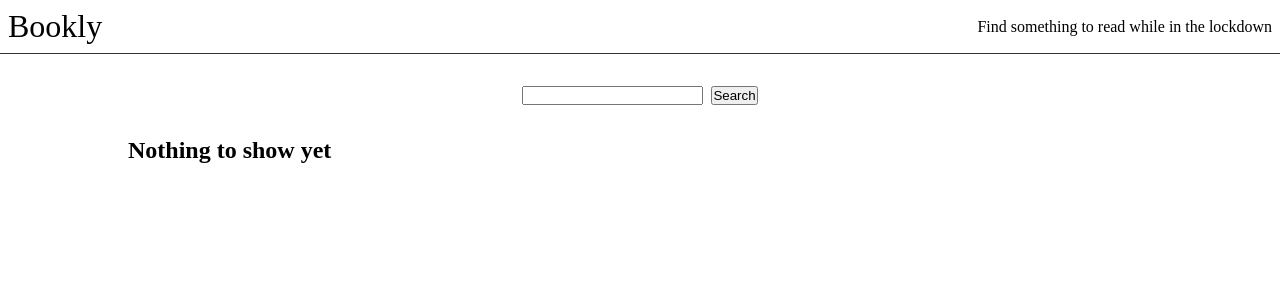
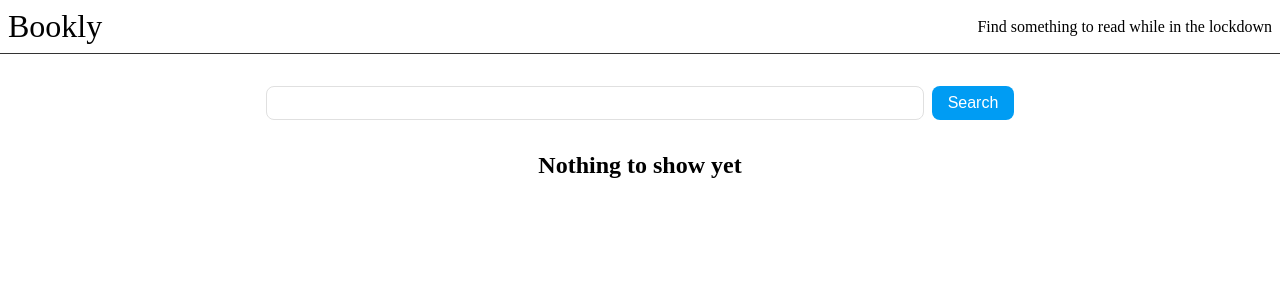
Before and after one commit to Serj1c/book-app-ya-trainee, a React (Create React App) app: page / in a window 1280 px wide. Shown: the top 300 px of the page. Built offline with nearby package versions, Linux system fonts and the light colour scheme.

Commit message:
modal + several amendments

```diff
--- a/package.json
+++ b/package.json
@@ -13,6 +13,7 @@
     "axios": "^0.21.1",
     "react": "^17.0.2",
     "react-dom": "^17.0.2",
+    "react-modal": "^3.13.1",
     "react-redux": "^7.2.3",
     "react-router-dom": "^5.2.0",
     "react-scripts": "4.0.3",
@@ -48,6 +49,7 @@
     ]
   },
   "devDependencies": {
+    "@types/react-modal": "^3.12.0",
     "@types/react-router-dom": "^5.1.7",
     "@types/uuid": "^8.3.0"
   }
--- a/src/components/Book/Book.module.css
+++ b/src/components/Book/Book.module.css
@@ -1,13 +1,29 @@
 .card {
+    display: flex;
     width: 70%;
+    min-height: 80px;
     height: fit-content;
     margin-top: 0.5rem;
     padding: 0.5rem 1rem;
     border: 1px #999999 solid;
     border-radius: 10px;
-  }
+    align-items: center;
+}
 
 .card:hover {
     box-shadow: 0 2px 4px rgba(0, 0, 0, 0.2);
     cursor: pointer;
 }
+
+.card_text {
+    margin-left: 1rem;
+}
+
+.modal_title {
+    margin: 0.5rem auto;
+}
+
+.modal_text {
+    font-size: 1.25rem;
+    margin-bottom: 0.5rem;
+}
--- a/src/components/Book/Book.tsx
+++ b/src/components/Book/Book.tsx
@@ -1,16 +1,43 @@
-import React from 'react';
+import React, { useState } from 'react';
 import styles from './Book.module.css';
+import Modal from 'react-modal';
+
 
 interface Props {
     book: any
 }
 
+const customStyles = {
+    content : {
+      top: '50%',
+      left: '50%',
+      right: 'auto',
+      bottom: 'auto',
+      marginRight: '-50%',
+      transform: 'translate(-50%, -50%)'
+    }
+  };
+
 export const Book: React.FunctionComponent<Props> = ({ book }): JSX.Element => {
+
+    const [isModalOpen, setIsModalOpen] = useState<boolean>(false)
+
     return (
-        <div className={styles.card}>
-            <img src={`http://covers.openlibrary.org/b/isbn/0385472579-S.jpg`} alt="thumbnail"/>
-            <h3>{book.title}</h3>
-            <span>{book.author_name}</span>
-        </div>
+        <>
+            <div className={styles.card} onClick={() => setIsModalOpen(true)}>
+                <img src={`http://covers.openlibrary.org/b/oclc/${book.oclc}-S.jpg`} alt="thumbnail"/>
+                <div className={styles.card_text}>
+                    <h3>{book.title}</h3>
+                    <span>{Array.isArray(book.author_name) ? book.author_name[0] : book.author_name}</span>
+                </div>
+            </div>
+            <Modal isOpen={isModalOpen} onRequestClose={() => setIsModalOpen(false)} style={customStyles} ariaHideApp={false}>
+                <img src={`http://covers.openlibrary.org/b/oclc/${book.oclc}-M.jpg`} alt="thumbnail"/>
+                <h2 className={styles.modal_title}>{book.title}</h2>
+                <p className={styles.modal_text}>written by: {Array.isArray(book.author_name) ? book.author_name[0] : book.author_name}</p>
+                <p className={styles.modal_text}>publish date: {Array.isArray(book.publish_date) ? book.publish_date[0] : book.publish_date}</p>
+                <p className={styles.modal_text}>ISBN: {Array.isArray(book.isbn) ? book.isbn[0] : book.isbn}</p>
+            </Modal>
+        </>
     )
 }
--- a/src/components/ListOfBooks/ListOfBooks.module.css
+++ b/src/components/ListOfBooks/ListOfBooks.module.css
@@ -3,5 +3,6 @@
     flex-direction: column;
     width: 80%;
     justify-content: center;
+    align-items: center;
     margin: 0 auto;
 }
--- a/src/components/ListOfBooks/ListOfBooks.tsx
+++ b/src/components/ListOfBooks/ListOfBooks.tsx
@@ -6,14 +6,16 @@ import styles from './ListOfBooks.module.css';
 
 export const ListOfBooks: React.FunctionComponent = () : JSX.Element => {
 
+
     const books = useSelector((state: any) => state.book.books.docs);
     console.log(books);
 
     return (
         <div className={styles.root}>
             { books ? books.map((book: any) => (
-                <Book key={uuidv4()} book={book}/>
+                <Book key={uuidv4()} book={book} />
             )) : <h2>Nothing to show yet</h2> }
+
         </div>
     )
 };
--- a/src/components/Search/Search.module.css
+++ b/src/components/Search/Search.module.css
@@ -7,4 +7,26 @@
 
 .button {
     margin-left: 0.5rem;
+    padding: 0 1rem;
+    font-size: 1rem;
+    border-radius: 0.5rem;
+    border: none;
+    color: #ffffff;
+    background-color: #009cf3;
 }
+
+.button:hover {
+    cursor: pointer;
+    background-color:#0083cc;
+    transition-duration: 0.5s;
+}
+
+.input {
+    border: 1px solid #e0e0e0;
+    font-size: 1rem;
+    line-height: 2rem;
+    border-radius: 0.5rem;
+    padding: 0 0.5rem;
+    outline: none;
+    width: 50%;
+}
--- a/src/components/Search/Search.tsx
+++ b/src/components/Search/Search.tsx
@@ -21,7 +21,7 @@ export const Search: React.FunctionComponent = (): JSX.Element => {
 
     return (
         <div className={styles.root}>
-            <input type="text" value={searchItem} onChange={onChangeHandler}/>
+            <input type="text" value={searchItem} onChange={onChangeHandler} className={styles.input}/>
             <button className={styles.button} onClick={fetchBooksHandler}>Search</button>
         </div>
     )
--- a/src/redux/utils.ts
+++ b/src/redux/utils.ts
@@ -1,6 +1,6 @@
 import axios from 'axios';
 
 export const fetchBooksByTitle = async (searchValue: string) => {
-    const response = await axios.get(`http://openlibrary.org/search.json?title=${searchValue}`)
+    const response = await axios.get(`http://openlibrary.org/search.json?title=${searchValue}`);
     return response.data;
 };
```
Also changed, not shown: 1 other file (tests, documents, lock files or other folders).
